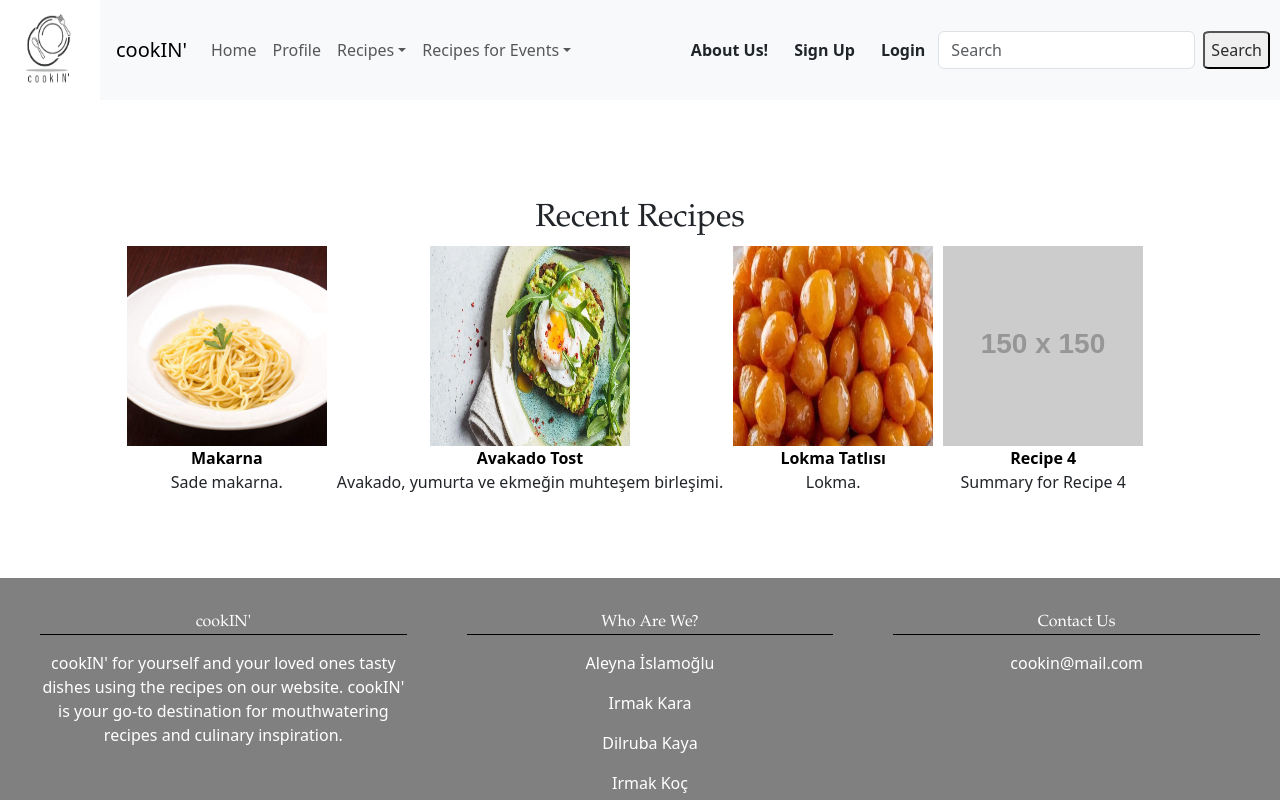
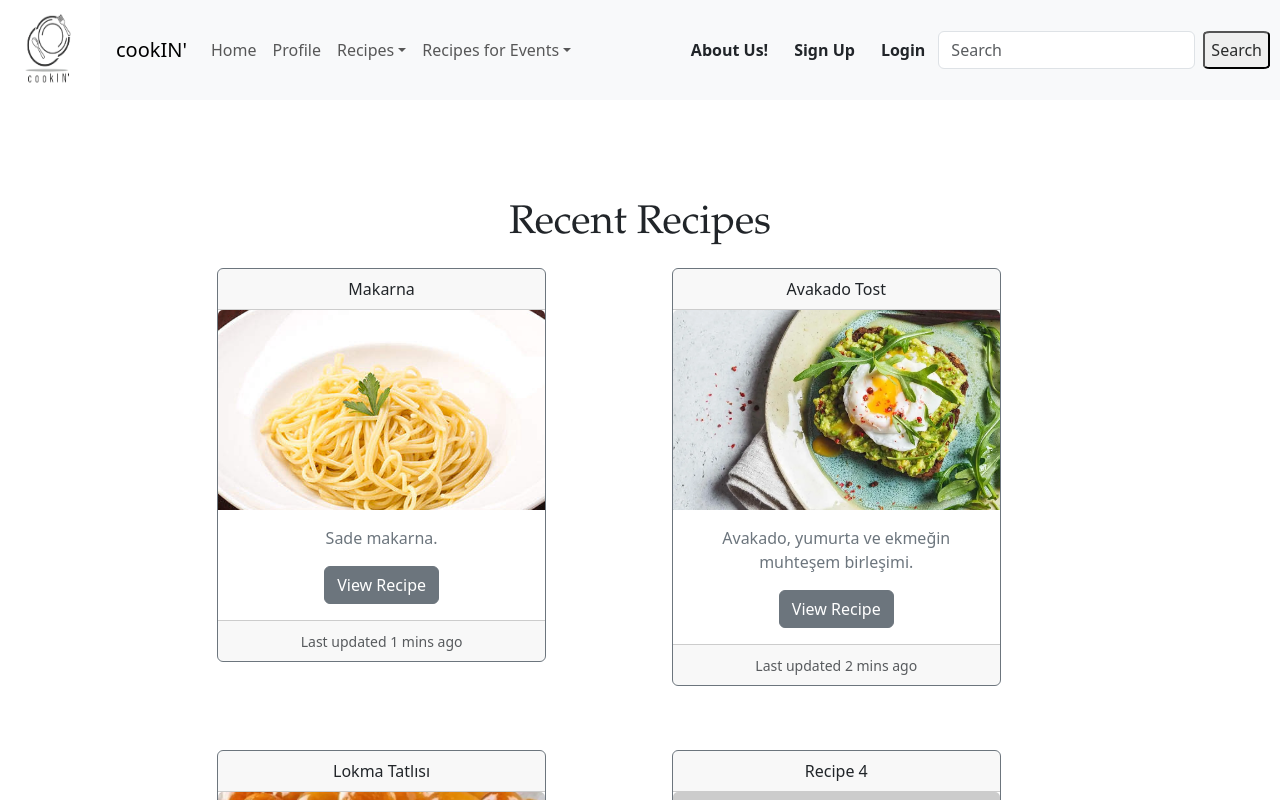
Before and after one commit to irmakkara/cookIN-, a React (Create React App) app: page / in a window 1280 px wide. Shown: the top 800 px of the page. Built offline with nearby package versions, Linux system fonts and the light colour scheme.

Commit message:
src/App.css

```diff
--- a/src/App.css
+++ b/src/App.css
@@ -146,4 +146,20 @@
 .homepagetitle{
   font-family: 'Garamond', serif;
   text-align: center;
+  margin-bottom: 20px;
+  margin-top: 0;
 }
+
+.card {
+  display: inline-block;
+  width: 80%;
+  max-width: 200px;
+}
+
+.row-cols-lg-3 {
+  justify-content: center;
+}
+
+.col.mb-4 {
+  margin-left: 20px;
+}
--- a/src/MainPage.js
+++ b/src/MainPage.js
@@ -58,22 +58,32 @@ function MainPage() {
         </Navbar.Collapse>
     </Navbar>
     <div className='savedRecipes' id='root'>
-    <h2 className='homepagetitle'>Recent Recipes</h2>
-      {savedRecipes.map(recipe => (
-        <div key={recipe.id} className="recipeItem">
-          <img src={recipe.imageUrl} className='homepageimages' alt=''/>
-          <div>
-            <Link to={`/Recipe${recipe.id}`}>
-              <strong>{recipe.title}</strong>
+      <h1 className='homepagetitle'>Recent Recipes</h1>
+      <div className="row row-cols-1 row-cols-md-2 row-cols-lg-3 g-4">
+        {savedRecipes.map(recipe => (
+        <div key={recipe.id} className="col mb-4">
+          <div className="card border-secondary mb-3" style={{ maxWidth: '27rem' }}>
+            <div className="card-header">{recipe.title}</div>
+            <img
+              src={recipe.imageUrl}
+              className='card-img-top img-fluid'
+              alt={recipe.title}
+              style={{ height: '200px', objectFit: 'cover' }}
+            />
+            <div className="card-body text-secondary">
+            <p className="card-text">{recipe.summary}</p>
+            <Link to={`/Recipe${recipe.id}`} className="btn btn-secondary">
+              View Recipe
             </Link>
             </div>
-        <p>{recipe.summary}</p>
-        <br></br>
-        <br></br>
+            <div className="card-footer">
+              <small className="text-muted">Last updated {recipe.id} mins ago</small>
+            </div>
+          </div>
+        </div>
+        ))}
       </div>
-      ))}
     </div>
-    <div>
       <div className="footer">
         <div className="footer-section">
           <p className="footerTitle">cookIN'</p>
@@ -92,7 +102,6 @@ function MainPage() {
         </div>
       </div>
     </div>
-  </div>
   );
 }
 
```
